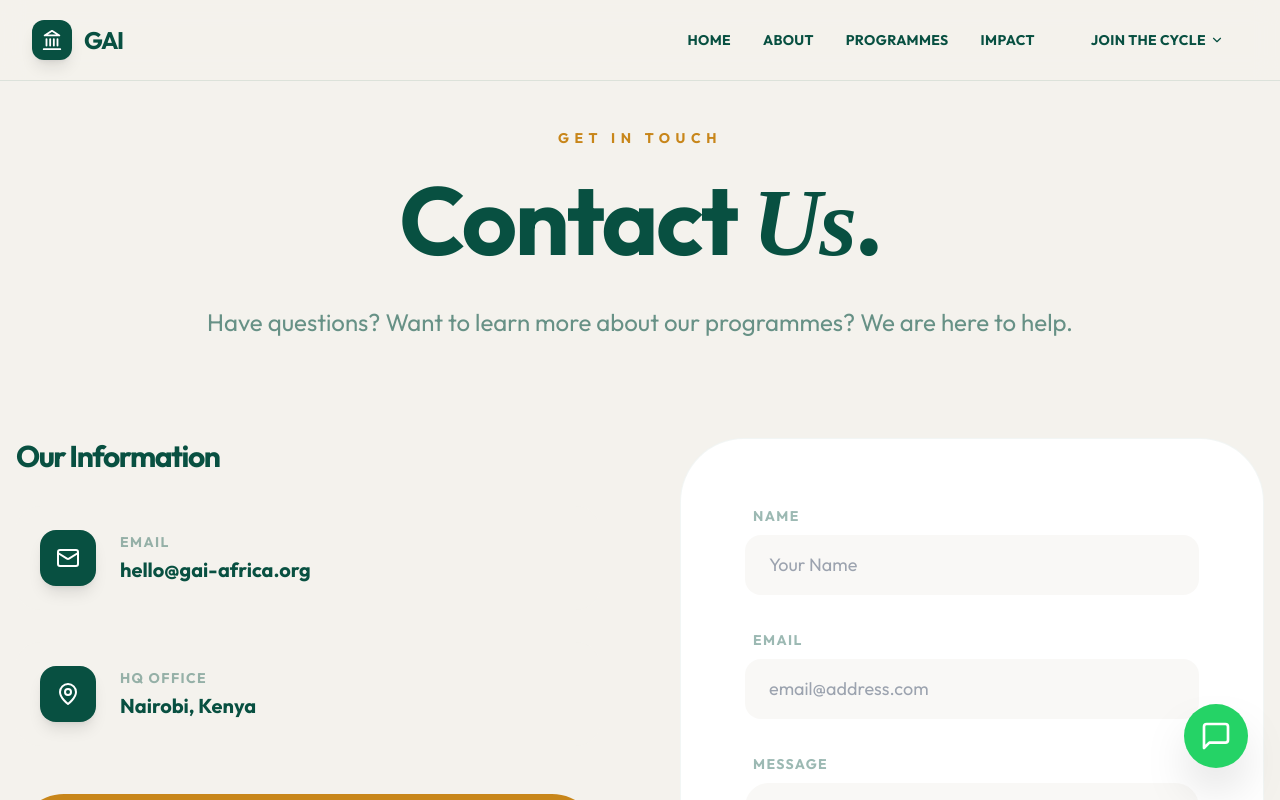
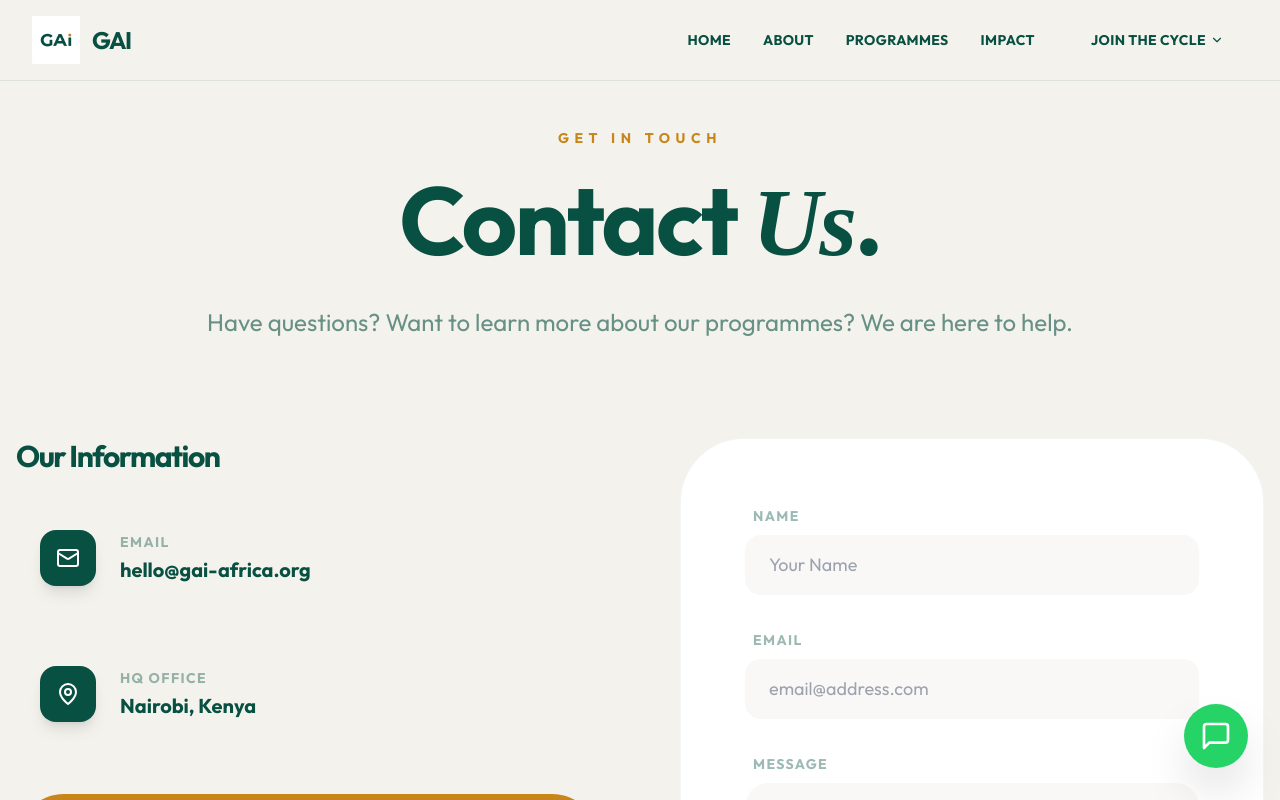
Before and after one commit to Hussein380/GAI, a React (Vite) app in the folder frontend/: page /contact in a window 1280 px wide. Shown: the top 800 px of the page. Built offline with nearby package versions, Linux system fonts and the light colour scheme; a web font is replaced by a local one.

Commit message:
Update GAI logo with minimalist design

```diff
--- a/frontend/src/components/layout/Navbar.tsx
+++ b/frontend/src/components/layout/Navbar.tsx
@@ -26,11 +26,9 @@ const Navbar = () => {
     <nav className="fixed w-full z-50 bg-gai-white/95 backdrop-blur-md border-b border-gai-teal/10">
       <div className="max-w-7xl mx-auto px-4 sm:px-6 lg:px-8">
         <div className="flex justify-between h-20 items-center">
-          <Link to="/" className="flex items-center space-x-3 group relative z-10">
-            <div className="w-10 h-10 bg-gai-teal rounded-xl flex items-center justify-center text-white shadow-lg group-hover:bg-gai-gold transition-colors">
-              <Landmark size={22} />
-            </div>
-            <span className="font-sans font-bold text-2xl tracking-tighter text-gai-teal">GAI</span>
+          <Link to="/" className="flex items-center space-x-3 group relative z-10 transition-transform hover:scale-105">
+            <img src="/logo.png" alt="GAI Logo" className="w-12 h-12 object-contain" />
+            <span className="font-sans font-bold text-2xl tracking-tighter text-gai-teal hidden sm:block">GAI</span>
           </Link>
 
           {/* Desktop Nav */}
```
Also changed, not shown: frontend/public/logo.png (added).
